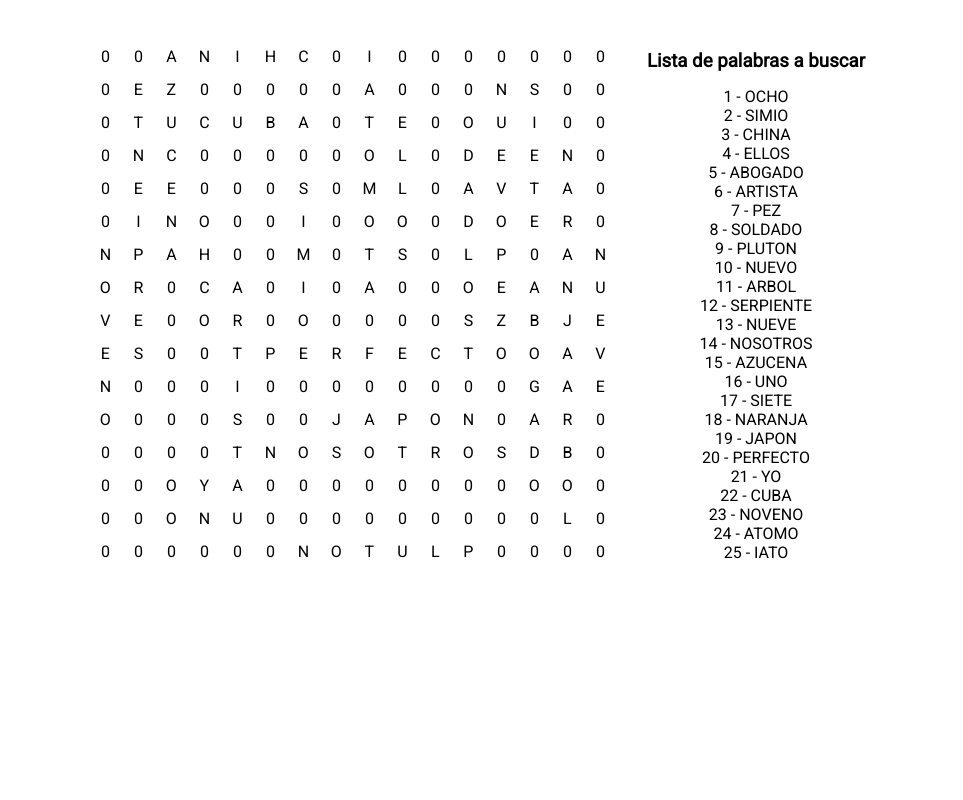
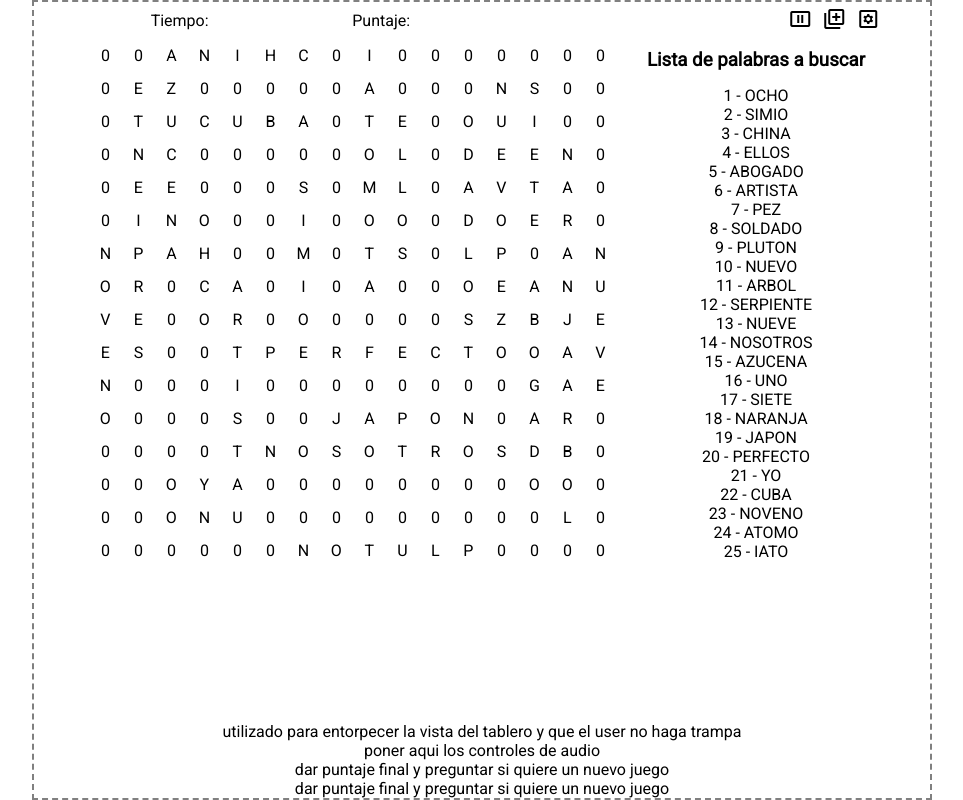
Before and after one commit to lopezjohnjairo5/web, a PHP site: page / in a window 1280 px wide. Shown: the whole page, without its empty margins (158-1121 px from the left). Run offline with PHP 8.4, Linux system fonts and the light colour scheme.

Commit message:
update
- se agrego primer pop
- se modificó el HTML para incluir espacios para banners
- se agrego en CSS @media para responsive

```diff
--- a/juegos/sopa_de_letras/index.php
+++ b/juegos/sopa_de_letras/index.php
@@ -7,11 +7,27 @@
     <link rel="preconnect" href="https://fonts.googleapis.com">
     <link rel="preconnect" href="https://fonts.gstatic.com" crossorigin>
     <link href="https://fonts.googleapis.com/css2?family=Roboto&display=swap" rel="stylesheet">
+
+
+    <link rel="stylesheet" href="https://fonts.googleapis.com/css2?family=Material+Symbols+Outlined:opsz,wght,FILL,GRAD@20,400,0,0" />
     <!--google-->
+
     <link rel="stylesheet" href="main.css">
     <title>Document</title>
 </head>
 <body>
+    <div id="container-game">
+        <div id="menu">
+            <div id="info-menu">
+                <span id="time">Tiempo:</span>
+                <span id="score">Puntaje:</span>
+            </div>
+            <div id="options">
+                <button id="btn-pause" title="Pausa"><span class="material-symbols-outlined">pause_presentation</span></button>
+                <button id="btn-new" title="Nuevo juego"><span class="material-symbols-outlined">library_add</span></button>
+                <button id="btn-config" title="Configuracion"><span class="material-symbols-outlined">settings_applications</span></button>
+            </div>
+        </div>
         <div id="game">
             <div id="game-board">
                 <?php
@@ -34,7 +50,28 @@
                 </ul>
             </div>
         </div>
+        <section id="pop-new-game" class="pops">
+            <a href="" class="close-pop" id="close-pop-new-game">X</a>
+            <h2>¿Nuevo juego?</h2>
+            <br>
+            <button id="btn-pop-new-game" class="btns-pops">Nuevo juego</button>
+        </section>
+        <section id="pop-pause">
+            utilizado para entorpecer la vista del tablero y que el user no haga trampa
+        </section>
+        <section id="pop-config">
+            poner aqui los controles de audio
+        </section>
+        <section id="pop-win">
+            dar puntaje final y preguntar si quiere un nuevo juego
+        </section>
+        <section id="pop-lose">
+            dar puntaje final y preguntar si quiere un nuevo juego
+        </section>
+    </div>
+
     <script src="listWords.js"></script>
+    <script src="menu-btns.js"></script>
     <script src="main.js"></script>
 </body>
 </html>
--- a/juegos/sopa_de_letras/main.css
+++ b/juegos/sopa_de_letras/main.css
@@ -7,15 +7,60 @@ body{
     width: 100vw;
     height: 100vh;
     display: flex;
-    flex-direction: row;
+    flex-direction: column;
     justify-content: center;
     align-items: center;
     font-family: 'Roboto', sans-serif;
 }
 
+#container-game{
+    width: 70%;
+    height: 100%;
+    display: flex;
+    flex-direction: column;
+    justify-content: center;
+    align-items: center;
+    position: relative;
+    border: 2px dashed gray;
+}
+
+#menu{
+    width: 90%;
+    display: flex;
+    text-align: center;
+    justify-content: space-around;
+    align-items: center;
+}
+
+#options,
+#info-menu{
+    width: 50%;
+    display: flex;
+    flex-direction: row;
+}
+
+#info-menu{
+    justify-content: space-around;
+}
+
+#options{
+    justify-content: flex-end;
+}
+
+#options button{
+    text-align: center;
+    margin: 0;
+    padding: 5px;
+    border: none;
+    border-radius: 50%;
+    box-sizing: border-box;
+    background-color: transparent;
+}
+
 #game{
     width: 90%;
     height: 90%;
+    position: relative;
     display: flex;
     flex-direction: row;
     justify-content: center;
--- /dev/null
+++ b/juegos/sopa_de_letras/menu-btns.js
@@ -0,0 +1,29 @@
+let btnPause = document.getElementById("btn-pause"),
+    btnNew = document.getElementById("btn-new"),
+    btnConfig = document.getElementById("btn-config"),
+    popNewGame = document.getElementById('pop-new-game'),// pops
+    popPause = document.getElementById('pop-pause'),
+    popConfig = document.getElementById('pop-config'),
+    closePopNew = document.getElementById('close-pop-new-game');
+
+// ABRIR POPS
+
+btnPause.addEventListener('click', () => {
+    /*funcion encargada de abrir el pop de pausa*/
+});
+
+btnNew.addEventListener('click', () => {
+    /*funcion encargada de abrir el pop de nuevo juego*/
+    popNewGame.style.display = "flex";
+});
+
+btnConfig.addEventListener('click', () => {
+    /*funcion encargada de abrir el pop de configuracion para audio*/
+});
+
+// CERRAR POPS
+
+closePopNew.addEventListener('click', (e) => {
+    e.preventDefault();
+    popNewGame.style.display = "none";
+});
```
Also changed, not shown: other parts of juegos/sopa_de_letras/main.css (+91 -0 lines). Lines whose indentation alone changed are shown as unchanged.
